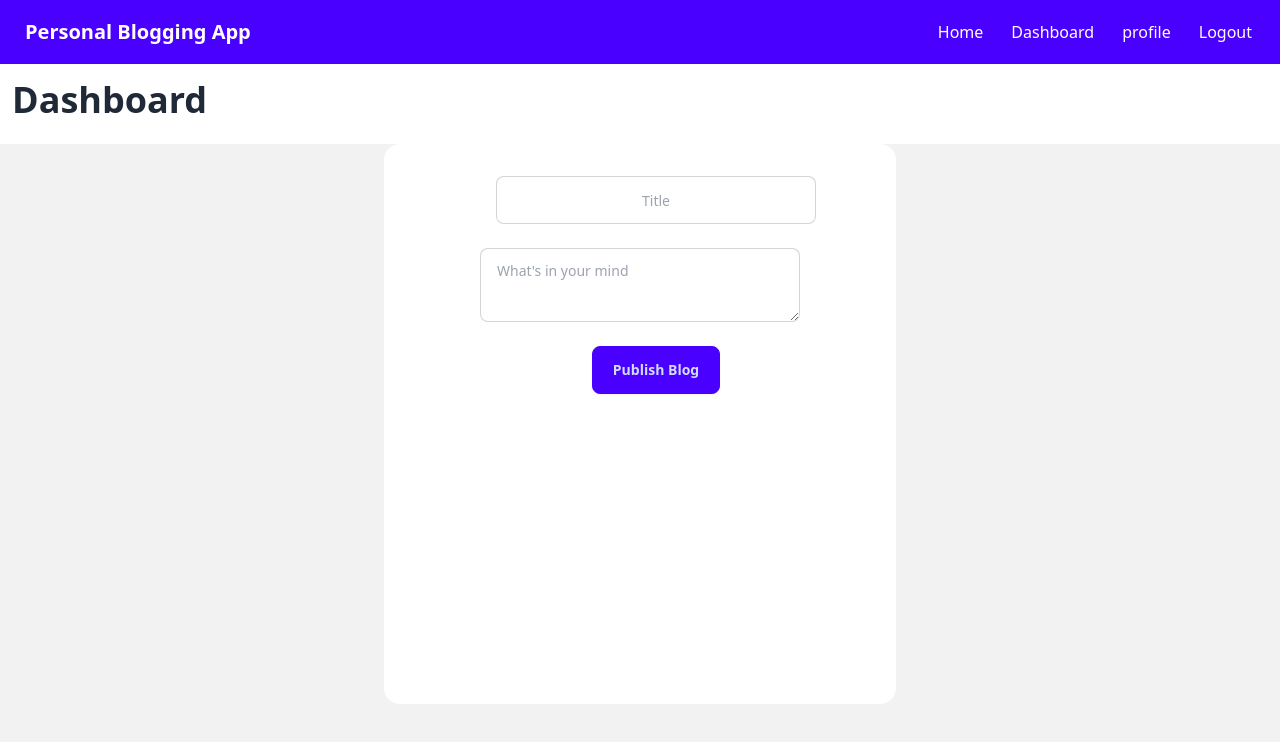
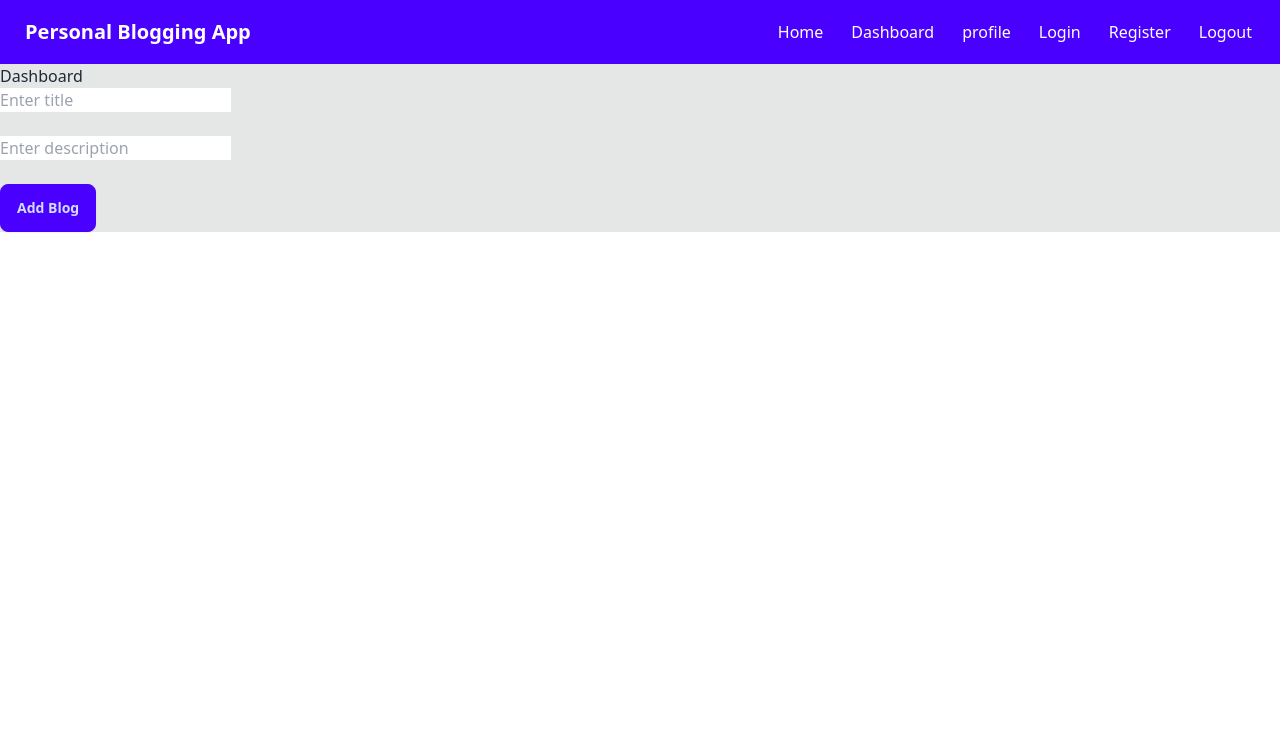
Before and after one commit to MuahammadArsalan/Blogging-app, a React (Vite) app: page /dashboard in a window 1280 px wide. Shown: the top 742 px of the page. Built offline with nearby package versions, Linux system fonts and the light colour scheme; no server answers; sample sign-in values are in the browser's storage.

Commit message:
Data added completed getData in progress

```diff
--- a/src/assets/Components/Navbar.jsx
+++ b/src/assets/Components/Navbar.jsx
@@ -51,6 +51,16 @@ let logout = async() => {
 
   <div className='flex justify-center text-white gap-7 mr-5'>
 
+  <h5><Link to='/'>Home</Link></h5>
+     <h5><Link to='/dashboard'>Dashboard</Link></h5>
+     <h5><Link to='profile'>profile</Link></h5>
+     <h5><Link to='login'>Login</Link></h5>
+     <h5><Link to='register'>Register</Link></h5>
+
+     <h5 className='cursor-pointer' onClick={logout}>Logout</h5>
+
+{/*
+
 {setUserIs  ? (
 <>
 
@@ -66,7 +76,7 @@ let logout = async() => {
      <h5><Link to='register'>Register</Link></h5>
 
 
-</>  }
+</>  } */}
 
    </div>
 
--- a/src/assets/Screens/Dashboard.jsx
+++ b/src/assets/Screens/Dashboard.jsx
@@ -1,19 +1,88 @@
+import { data } from 'autoprefixer';
 import React from 'react'
+import { useForm } from "react-hook-form"
+import { getData, sendData } from '../Configuration/FirebaseMethod';
 
 function Dashboard() {
-  return (
-<>
-<h1 className='font-bold text-4xl mt-4 ml-3 font-sans'>Dashboard</h1>
+  const {
+    register,
+    handleSubmit,
+    watch,
+    formState: { errors },
+  } = useForm()
+
+  const onSubmit = (data) =>{
+    console.log(data)
+addBlog(data)
+  }
+
+async function addBlog (data){
+  // console.log(data.title);
+  // console.log(data.description);
+  try {
+
+    let send = await sendData({
+      title:data.title,
+      description:data.description,
+    } , 'Blogs')
+    console.log(send);
+
+    let get =  await getData('Blog' ,uid)
+     console.log(get);
+
+  } catch (error) {
+    console.log(error);
+
+  }
+
+
+}
+
+return (
+
+< >
+<div style={{}} className='bg-base-300'>
+
+  <h1>Dashboard</h1>
+
+
+  <form onSubmit={handleSubmit(onSubmit)}>
+
+  <input placeholder='Enter title' {...register("title" , { required: true })}
+  />  <br /> <br />
+  {errors.exampleRequired && <span>This field is required</span>}
+  <input placeholder='Enter description' {...register("description" , { required: true })}
+  />
+  {errors.exampleRequired && <span>This field is required</span>}
+<br /> <br />
+
+<button className='btn btn-primary' onClick={addBlog}>Add Blog </button>
+
+</form>
+
+
+</div>
+</>
+  )
+}
+
+export default Dashboard
+
+
+
+
+{/* <h1 className='font-bold text-4xl mt-4 ml-3 font-sans'>Dashboard</h1>
 
 
 
 <div className='bg-base-200 mt-6 h-[100vh]'>
 
 
-{/* Add Blog box */}
+{/* Add Blog box
 
+<form onSubmit={handleSubmit(onSubmit)}>
 
-<div className='w-[40vw] h-[70vh] bg-white position-relative m-auto rounded-2xl'>
+<form className='w-[40vw] h-[70vh] bg-white position-relative m-auto rounded-2xl'>
 
 <input
   type="text"
@@ -33,14 +102,8 @@ function Dashboard() {
 
 <button className= 'w-[8rem] btn btn-primary m-auto text-center ml-52'>Publish Blog</button>
 
-</div>
+</form>
 
 
 
-</div>
-
-</>
-  )
-}
-
-export default Dashboard
+</div> */}
--- a/src/assets/Screens/Login.jsx
+++ b/src/assets/Screens/Login.jsx
@@ -26,10 +26,11 @@ let loginUserFromFirebase = async(data ,e)=>{
 
   try {
 
-let userLogin = await loginUser({
-  email:data.email,
-  password:data.password,
-})
+    let userLogin = await loginUser({
+      email:data.email,
+      password:data.password,
+    })
+    // delete password.current.value
 console.log(userLogin);
 navigate('/dashboard')
   } catch (error) {
```
